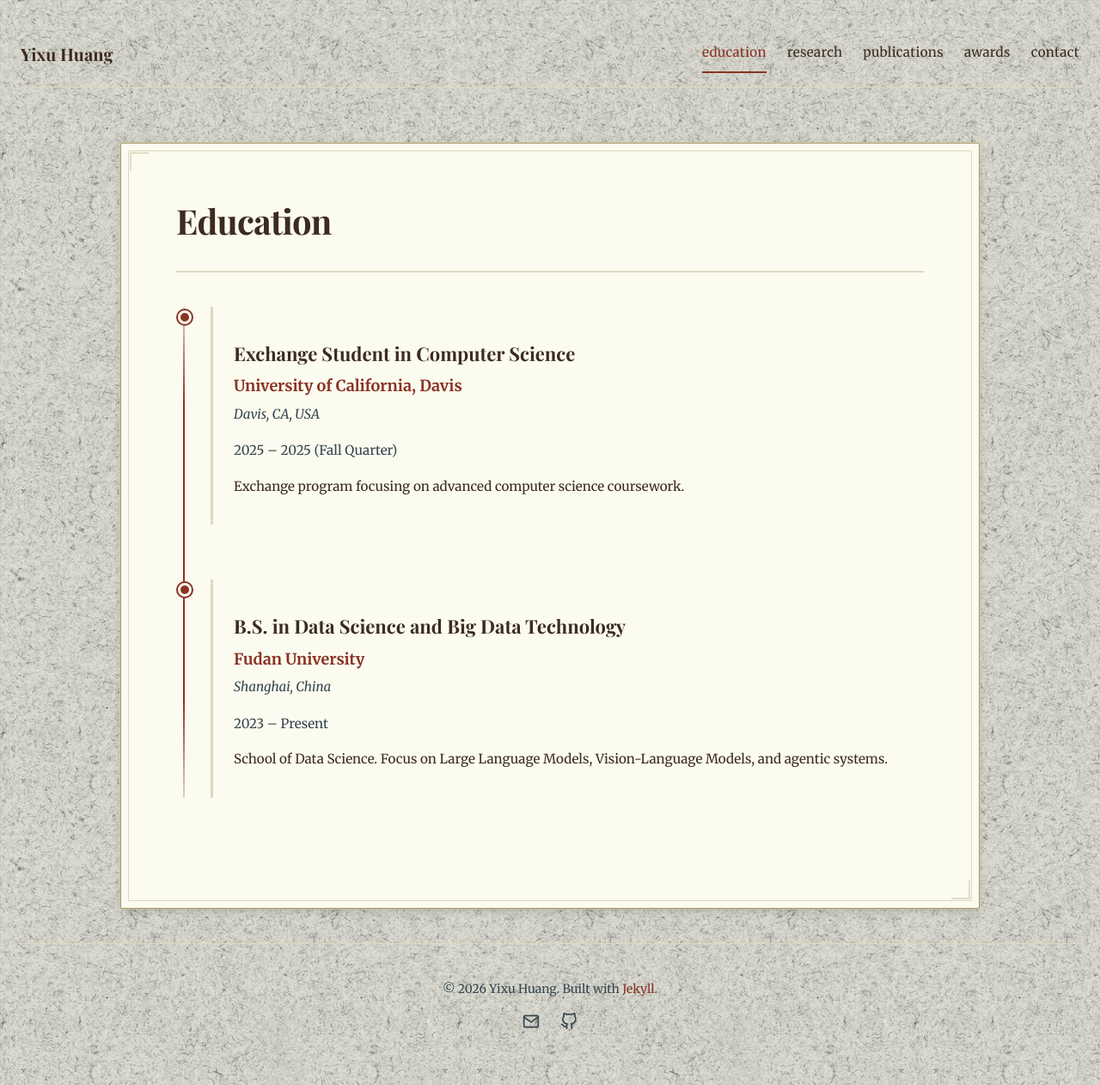
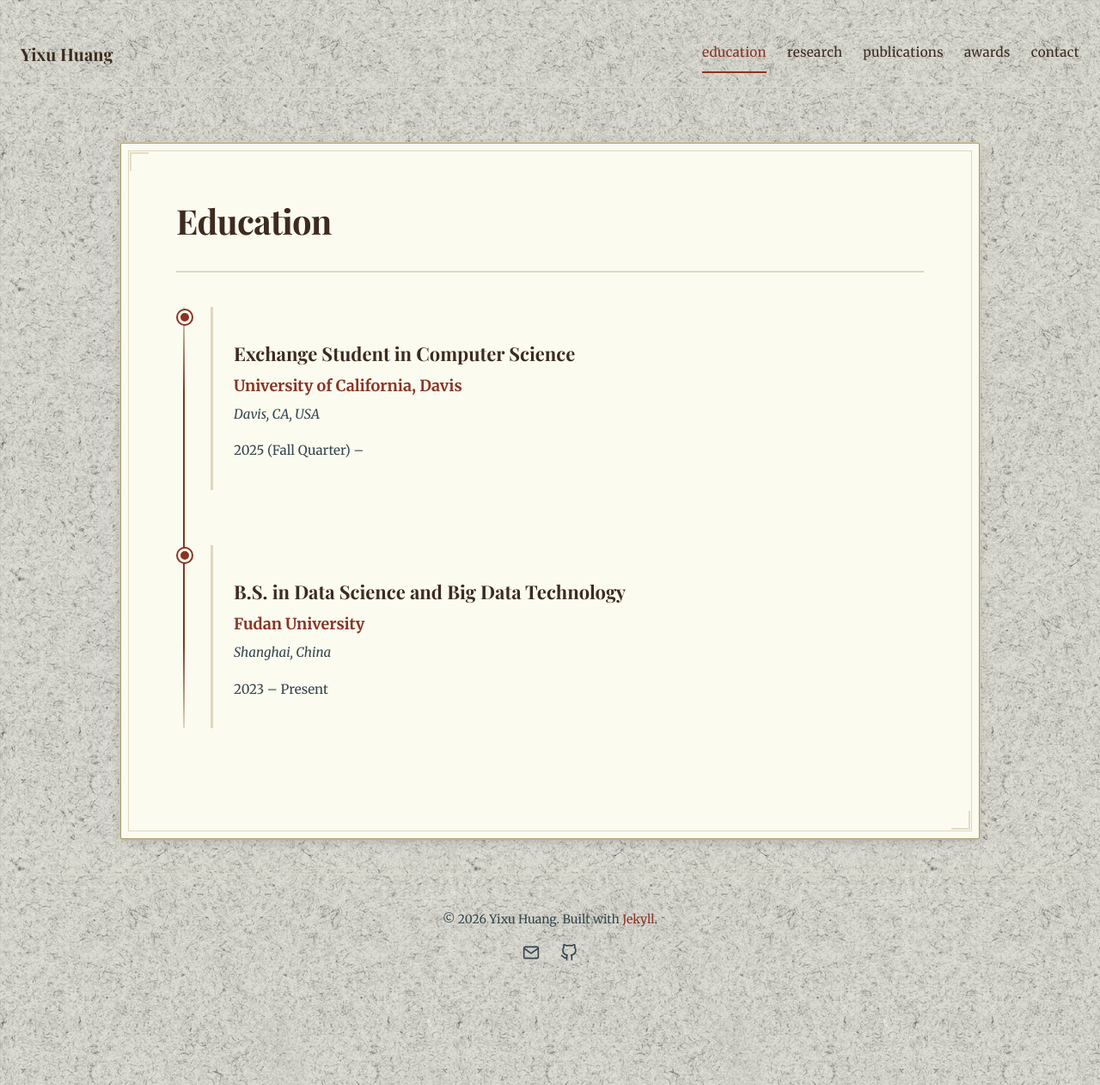
Before and after one commit to RunRiotComeOn/personal-website-yixu, a Jekyll site: the page built from education.md, in a window 1280 px wide. Shown: the whole page at 86% size. Built offline with Jekyll 4.4.1, drawn with Linux system fonts in a browser that asks for light colours; some web fonts are replaced.

Commit message:
update again

```diff
--- a/_data/education.yml
+++ b/_data/education.yml
@@ -4,13 +4,13 @@
 - degree: "Exchange Student in Computer Science"
   institution: "University of California, Davis"
   location: "Davis, CA, USA"
-  start_year: 2025
-  end_year: "2025 (Fall Quarter)"
-  notes: "Exchange program focusing on advanced computer science coursework."
+  start_year: "2025 (Fall Quarter)"
+  end_year: ""
+  notes: ""
 
 - degree: "B.S. in Data Science and Big Data Technology"
   institution: "Fudan University"
   location: "Shanghai, China"
   start_year: 2023
   end_year: "Present"
-  notes: "School of Data Science. Focus on Large Language Models, Vision-Language Models, and agentic systems."
+  notes: ""
```
Also changed, not shown: _data/research.yml (+11 -11 lines).
